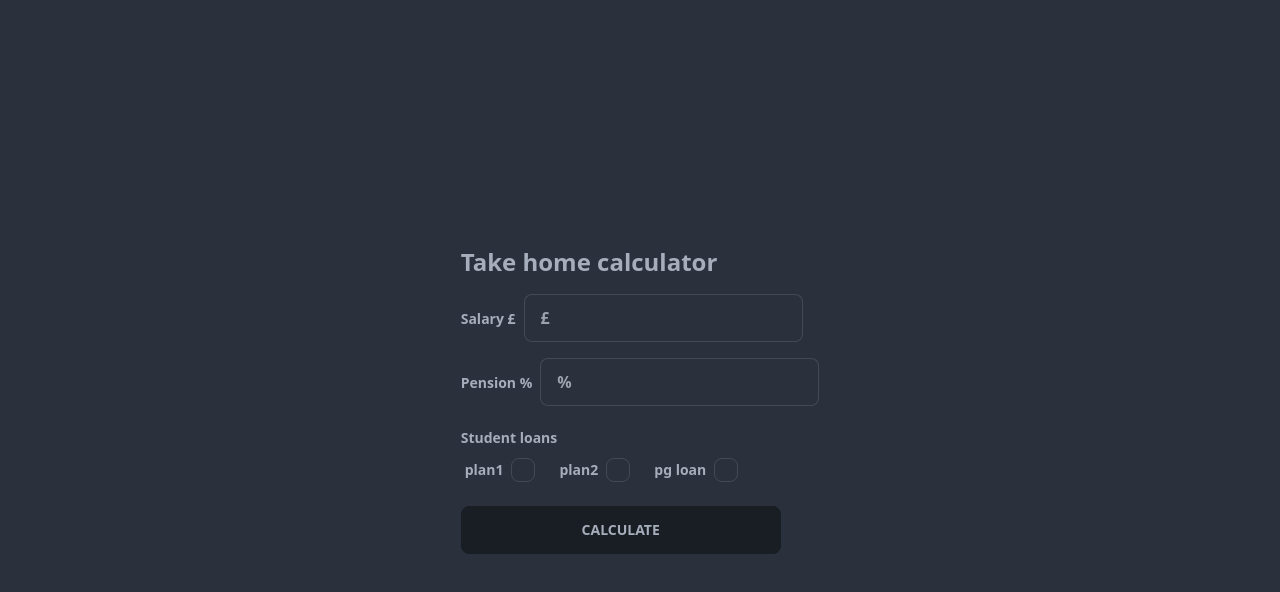
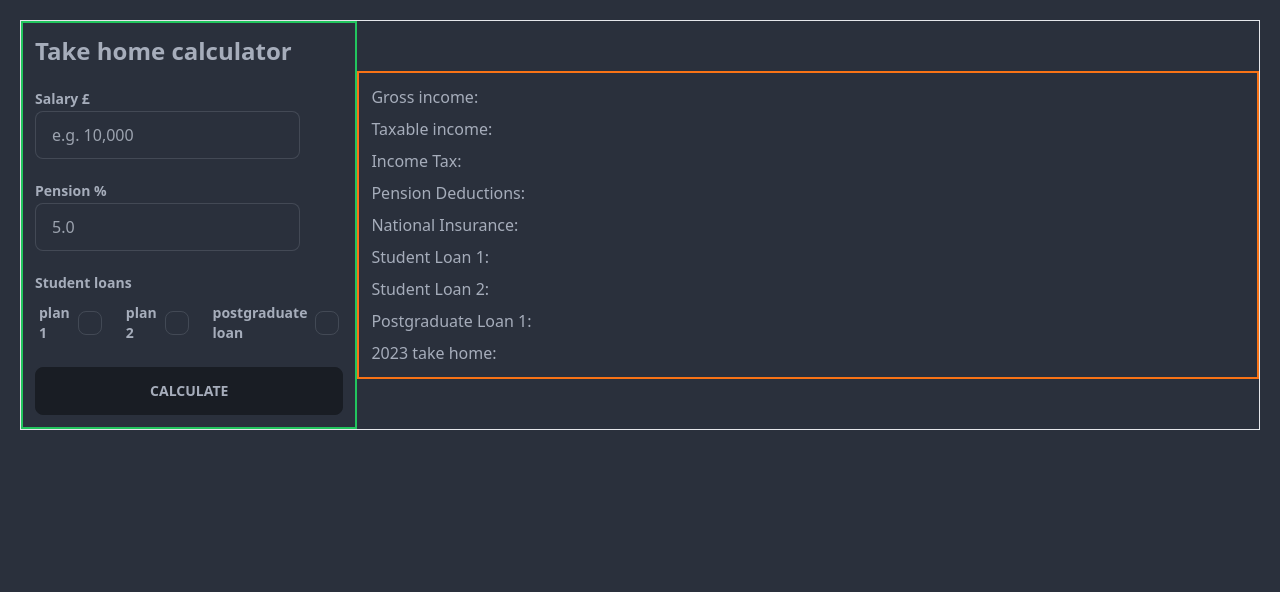
Before and after one commit to aamircodes/salary-calculator, a React (Create React App) app: page / in a window 1280 px wide. Shown: the top 592 px of the page. Built offline with nearby package versions, Linux system fonts and the light colour scheme.

Commit message:
New layout

```diff
--- a/src/App.js
+++ b/src/App.js
@@ -1,55 +1,29 @@
 import { useState } from 'react';
 import Form from './components/Form';
-import MockForm from './components/MockForm';
-import Results from './components/Results';
+import Table from './components/Table';
 
 const App = () => {
-  const [results, setResults] = useState({
-    submittedIncome: null,
-    incomeTax: null,
-    niTax: null,
-    studentTaxOne: null,
-    studentTaxTwo: null,
-    pgLoan: null,
-    pension: '',
-  });
-
-  const [submittedCheckedLoans, setSubmittedCheckedLoans] = useState({
-    planOne: false,
-    planTwo: false,
-    pgLoan: false,
-    pension: false,
-  });
+  const [grossIncome, setGrossIncome] = useState(null);
+  const [taxableIncome, setTaxableIncome] = useState(null);
+  const [incomeTax, setIncomeTax] = useState('');
+  const [pensionDeductions, setPensionDeductions] = useState('');
 
   return (
-    <div className='container mx-auto flex justify-center items-center h-screen'>
-      {/* <header className='w-full my-4 px-4 md:pt-4'> */}
-      {/* <div className='navbar justify-between bg-base-100 text-base-content rounded-box w-full max-w-xl mx-auto'>
-          <div className='flex-none'></div>
-          <div className='flex-none'>
-            <h1>Income Tax Calculator</h1>
-          </div>
-          <div className='flex-none'></div>
-        </div>
-      </header> */}
-      {/* <div className='max-w-7xl mx-auto px-4 py-8'> */}
-      {/* <div className='flex flex-wrap -mx-1'> */}
-      {/* <div className='w-full md:w-1/4 px-2'> */}
-      {/* <Form
-        className='form-control w-full max-w-xs flex'
-        setResults={setResults}
-        setSubmittedCheckedLoans={setSubmittedCheckedLoans}
-      /> */}
-      {/* </div>
-          <div className='w-full md:w-3/4 px-3'>
-            <Results
-              results={results}
-              submittedCheckedLoans={submittedCheckedLoans}
-            /> */}
-      {/* </div> */}
-      {/* </div> */}
-      {/* </div> */}
-      <MockForm />
+    <div className='App'>
+      <div className='flex flex-row justify-start items-center h-full border border-white-500'>
+        <Form
+          setGrossIncome={setGrossIncome}
+          setTaxableIncome={setTaxableIncome}
+          setIncomeTax={setIncomeTax}
+          setPensionDeductions={setPensionDeductions}
+        />
+        <Table
+          grossIncome={grossIncome}
+          taxableIncome={taxableIncome}
+          incomeTax={incomeTax}
+          pensionDeductions={pensionDeductions}
+        />
+      </div>
     </div>
   );
 };
--- a/src/components/Form.js
+++ b/src/components/Form.js
@@ -1,229 +1,115 @@
 import { useState } from 'react';
+import {
+  calculateGrossIncome,
+  calculateIncomeTax,
+  calculatePensionDeductions,
+  calculateTaxableIncome,
+} from '../utils/taxUtils';
 
-const PERSONAL_ALLOWANCE = 12570;
-const BASIC_RATE_THRESHOLD = 50270;
-const HIGHER_RATE_THRESHOLD = 150000;
-const INCOME_TAX_RATE_BASIC = 0.2;
-const INCOME_TAX_RATE_HIGHER = 0.4;
-const INCOME_TAX_RATE_ADDITIONAL = 0.45;
-const NI_RATE_SECONDARY = 0.12;
-const NI_RATE_ADDITIONAL = 0.02;
-
-const Form = ({ setResults, setSubmittedCheckedLoans }) => {
-  const [formData, setFormData] = useState({
-    salary: '',
-    pensionPercentage: '',
-  });
-
-  const [checkedLoans, setCheckedLoans] = useState({
-    planOne: false,
-    planTwo: false,
-    pgLoan: false,
-    pension: false,
-  });
-
-  const handleChange = (e) => {
-    setFormData({ ...formData, [e.target.name]: e.target.value });
-  };
+const Form = ({
+  setGrossIncome,
+  setTaxableIncome,
+  setIncomeTax,
+  setPensionDeductions,
+}) => {
+  const [salary, setSalary] = useState('');
+  const [pensionPercentage, setPensionPercentage] = useState('');
+  const [isPlan1Checked, setIsPlan1Checked] = useState(false);
+  const [isPlan2Checked, setIsPlan2Checked] = useState(false);
+  const [isPgChecked, isSetPgChecked] = useState(false);
 
   const handleSubmit = (e) => {
     e.preventDefault();
-    const incomeTax = calculateIncomeTax(formData.salary);
-    const niTax = calculateNITax(formData.salary);
-    const studentTaxOne = checkedLoans.planOne
-      ? calculatePlanOneLoan(formData.salary, checkedLoans.planTwo)
-      : null;
-    const studentTaxTwo = checkedLoans.planTwo
-      ? calculatePlanTwoLoan(formData.salary)
-      : null;
-    const pgLoan = checkedLoans.pgLoan
-      ? calculatePgLoan(formData.salary)
-      : null;
-    const pension = checkedLoans.pension
-      ? calculatePension(formData.salary, formData.pensionPercentage)
-      : null;
+    const pensionPercentageDivided = pensionPercentage / 100;
+    const grossIncome = calculateGrossIncome(salary);
+    const taxableIncome = calculateTaxableIncome(
+      salary,
+      pensionPercentageDivided
+    );
+    const incomeTax = calculateIncomeTax(salary, pensionPercentageDivided);
+    const pensionDeductions = calculatePensionDeductions(
+      salary,
+      pensionPercentageDivided
+    );
 
-    setResults({
-      submittedIncome: formData.salary,
-      incomeTax,
-      niTax,
-      studentTaxOne,
-      studentTaxTwo,
-      pgLoan,
-      pension,
-    });
-    setSubmittedCheckedLoans(checkedLoans);
+    setGrossIncome(grossIncome);
+    setTaxableIncome(taxableIncome);
+    setIncomeTax(incomeTax);
+    setPensionDeductions(pensionDeductions);
   };
 
-  const handleCheckboxChange = (plan) => {
-    setCheckedLoans({ ...checkedLoans, [plan]: !checkedLoans[plan] });
-  };
-
-  function calculateIncomeTax(salary) {
-    let income = salary - calculatePension(salary, formData.pensionPercentage);
-    const personalAllowance =
-      income <= 100000
-        ? PERSONAL_ALLOWANCE
-        : income > 100000 && income < 125140
-        ? PERSONAL_ALLOWANCE - (income - 100000) * 0.5
-        : 0;
-
-    let tax = 0;
-    if (income <= PERSONAL_ALLOWANCE) {
-      return tax;
-    }
-    if (income > HIGHER_RATE_THRESHOLD) {
-      tax += (income - HIGHER_RATE_THRESHOLD) * INCOME_TAX_RATE_ADDITIONAL;
-      income = HIGHER_RATE_THRESHOLD;
-    }
-    if (income > BASIC_RATE_THRESHOLD) {
-      tax += (income - BASIC_RATE_THRESHOLD) * INCOME_TAX_RATE_HIGHER;
-      income = BASIC_RATE_THRESHOLD;
-    }
-    if (income > PERSONAL_ALLOWANCE) {
-      tax += (income - PERSONAL_ALLOWANCE) * INCOME_TAX_RATE_BASIC;
-      income = PERSONAL_ALLOWANCE;
-    }
-    if (income > 0) {
-      tax += (income - personalAllowance) * INCOME_TAX_RATE_HIGHER;
-    }
-
-    return tax;
-  }
-
-  // Class 1A NI 23/24
-  function calculateNITax(salary) {
-    let ni = 0;
-
-    if (salary > BASIC_RATE_THRESHOLD) {
-      const additionalNI = salary - BASIC_RATE_THRESHOLD;
-      ni += additionalNI * NI_RATE_ADDITIONAL;
-      salary = BASIC_RATE_THRESHOLD;
-    }
-
-    if (salary > PERSONAL_ALLOWANCE) {
-      const primaryNI = salary - PERSONAL_ALLOWANCE;
-      ni += primaryNI * NI_RATE_SECONDARY;
-    }
-
-    return ni;
-  }
-
-  function calculatePlanOneLoan(income, planTwoChecked) {
-    let tax = 0;
-    if (income >= 20195) {
-      if (income >= 27295 && planTwoChecked) {
-        tax = (27295 - 20195) * 0.09;
-      } else if (!planTwoChecked) {
-        const taxableIncome = income - 20195;
-        tax = taxableIncome * 0.09;
-      }
-    }
-    return tax;
-  }
-  function calculatePlanTwoLoan(income) {
-    let tax = 0;
-    if (income > 27295) {
-      const taxableIncome = income - 27295;
-      tax = taxableIncome * 0.09;
-    }
-    return tax;
-  }
-
-  function calculatePgLoan(income) {
-    let tax = 0;
-    if (income > 21000) {
-      const taxableIncome = income - 21000;
-      tax = taxableIncome * 0.06;
-    }
-    return tax;
-  }
-
-  function calculatePension(income, percentage) {
-    let pension = income * (percentage / 100);
-    return pension;
-  }
-
-  //-------------------------------------------------------------//
-
   return (
-    <form onSubmit={handleSubmit} className='px-3'>
-      <label className='label'>
-        <span className='label-text'>What is your annual salary?</span>
+    <div className='p-3 border-2 border-green-500 max-w-sm'>
+      <h1 className='text-2xl font-bold mb-4'>Take home calculator</h1>
+      <form className='flex flex-col gap-4' onSubmit={handleSubmit}>
+        <div className='flex flex-col gap-2'>
+          <label className='text-lg font-semibold cursor-pointer'>
+            <span className='label-text mr-2'>Salary {`\u00A3`}</span>
+            <input
+              className='input input-bordered max-w-xs font-normal'
+              type='number'
+              step='0.01'
+              min='0.01'
+              placeholder='e.g. 10,000'
+              value={salary}
+              onChange={(e) => setSalary(e.target.value)}
+            />
           </label>
+        </div>
+        <div className='flex flex-col gap-2'>
+          <label className='text-lg font-semibold cursor-pointer'>
+            <span className='label-text mr-2'>Pension {`\u0025`}</span>
+            {/* add validation */}
             <input
-        min='0.01'
-        step={0.01}
-        type='number'
-        name='salary'
-        value={formData.salary}
-        placeholder='£'
-        className='input input-bordered w-full max-w-xs'
-        onChange={handleChange}
-        onWheel={(e) => {
-          e.preventDefault();
-        }}
+              className='input input-bordered max-w-xs font-normal'
+              type='text'
+              step='0.1'
+              min='0.0'
+              placeholder='5.0'
+              value={pensionPercentage}
+              onChange={(e) => setPensionPercentage(e.target.value)}
             />
+          </label>
+        </div>
+        <div className='flex flex-col gap-2'>
+          <label className='text-lg font-semibold cursor-pointer'>
+            <span className='label-text'>Student loans</span>
+            <div className='flex flex-row gap-4'>
               <label className='label cursor-pointer'>
-        <span className='label-text'>Plan 1 student loan</span>
+                <span className='label-text mr-2'>plan 1</span>
                 <input
                   type='checkbox'
-          checked={checkedLoans.planOne}
-          onChange={() => handleCheckboxChange('planOne')}
+                  checked={isPlan1Checked}
+                  onChange={() => setIsPlan1Checked(!isPlan1Checked)}
                   className='checkbox'
                 />
               </label>
               <label className='label cursor-pointer'>
-        <span className='label-text'>Plan 2 student loan</span>
+                <span className='label-text mr-2'>plan 2</span>
                 <input
                   type='checkbox'
-          checked={checkedLoans.planTwo}
-          onChange={() => handleCheckboxChange('planTwo')}
+                  checked={isPlan2Checked}
+                  onChange={() => setIsPlan2Checked(!isPlan2Checked)}
                   className='checkbox'
                 />
               </label>
               <label className='label cursor-pointer'>
-        <span className='label-text'>Postgraduate student loan</span>
+                <span className='label-text mr-2'>postgraduate loan</span>
                 <input
                   type='checkbox'
-          checked={checkedLoans.pgLoan}
-          onChange={() => handleCheckboxChange('pgLoan')}
+                  checked={isPgChecked}
+                  onChange={() => isSetPgChecked(!isPgChecked)}
                   className='checkbox'
                 />
               </label>
-      <label className='label cursor-pointer'>
-        <span className='label-text'>Pension</span>
-        {checkedLoans.pension ? (
-          <input
-            min='0.01'
-            step={0.01}
-            type='number'
-            name='pension'
-            value={formData.pensionPercentage}
-            placeholder='%'
-            className='input input-bordered w-full max-w-xs'
-            onChange={(e) =>
-              setFormData({ ...formData, pensionPercentage: e.target.value })
-            }
-            onWheel={(e) => {
-              e.preventDefault();
-            }}
-          />
-        ) : (
-          ''
-        )}
-        <input
-          type='checkbox'
-          checked={checkedLoans.pension}
-          onChange={() => handleCheckboxChange('pension')}
-          className='checkbox'
-        />
+            </div>
           </label>
-
-      <button type='submit' className='btn'>
-        Calculate!
+        </div>
+        <button className='btn w-full max-w-xs' type='submit'>
+          Calculate
         </button>
       </form>
+    </div>
   );
 };
 
--- a/src/components/MockForm.js
+++ /dev/null
@@ -1,95 +0,0 @@
-import { useState } from 'react';
-
-const MockForm = () => {
-  const [mockSalary, setMockSalary] = useState('');
-  const [mockPension, setMockPension] = useState('');
-  const [plan1Checked, setPlan1Checked] = useState(false);
-  const [plan2Checked, setPlan2Checked] = useState(false);
-  const [pgLoanChecked, setPgLoanChecked] = useState(false);
-
-  const handleMockSubmit = (e) => {
-    e.preventDefault();
-    console.log(
-      `selected loan options are ${JSON.stringify({
-        plan1Checked,
-        plan2Checked,
-        pgLoanChecked,
-      })}`
-    );
-  };
-
-  return (
-    <div className='p-4'>
-      <h1 className='text-2xl font-bold mb-4'>Take home calculator</h1>
-      <form className='flex flex-col gap-4' onSubmit={handleMockSubmit}>
-        <div className='flex flex-col gap-2'>
-          <label className='text-lg font-semibold cursor-pointer'>
-            <span className='label-text mr-2'>Salary {`\u00A3`}</span>
-            <input
-              className='input input-bordered max-w-xs'
-              type='number'
-              step='0.01'
-              min='0.01'
-              placeholder='£'
-              value={mockSalary}
-              onChange={(e) => setMockSalary(e.target.value)}
-            />
-          </label>
-        </div>
-        <div className='flex flex-col gap-2'>
-          <label className='text-lg font-semibold cursor-pointer'>
-            <span className='label-text mr-2'>Pension {`\u0025`}</span>
-            <input
-              className='input input-bordered max-w-xs'
-              type='number'
-              step='0.1'
-              min='0.0'
-              placeholder='%'
-              value={mockPension}
-              onChange={(e) => setMockPension(e.target.value)}
-            />
-          </label>
-        </div>
-        <div className='flex flex-col gap-2'>
-          <label className='text-lg font-semibold cursor-pointer'>
-            <span className='label-text'>Student loans</span>
-            <div className='flex flex-row gap-4'>
-              <label className='label cursor-pointer'>
-                <span className='label-text mr-2'>plan1</span>
-                <input
-                  type='checkbox'
-                  checked={plan1Checked}
-                  onChange={() => setPlan1Checked(!plan1Checked)}
-                  className='checkbox'
-                />
-              </label>
-              <label className='label cursor-pointer'>
-                <span className='label-text mr-2'>plan2</span>
-                <input
-                  type='checkbox'
-                  checked={plan2Checked}
-                  onChange={() => setPlan2Checked(!plan2Checked)}
-                  className='checkbox'
-                />
-              </label>
-              <label className='label cursor-pointer'>
-                <span className='label-text mr-2'>pg loan</span>
-                <input
-                  type='checkbox'
-                  checked={pgLoanChecked}
-                  onChange={() => setPgLoanChecked(!pgLoanChecked)}
-                  className='checkbox'
-                />
-              </label>
-            </div>
-          </label>
-        </div>
-        <button className='btn w-full max-w-xs' type='submit'>
-          Calculate
-        </button>
-      </form>
-    </div>
-  );
-};
-
-export default MockForm;
--- a/src/components/Results.js
+++ b/src/components/Results.js
@@ -1,5 +1,3 @@
-import React from 'react';
-
 const Results = ({ results, submittedCheckedLoans }) => {
   const netIncome =
     results.submittedIncome -
--- /dev/null
+++ b/src/components/Table.js
@@ -0,0 +1,22 @@
+const Table = ({
+  grossIncome,
+  taxableIncome,
+  incomeTax,
+  pensionDeductions,
+}) => {
+  return (
+    <div className='flex flex-col gap-2 p-3 border-2 border-orange-500 w-full h-full'>
+      <div>Gross income: {grossIncome}</div>
+      <div>Taxable income: {taxableIncome}</div>
+      <div>Income Tax: {incomeTax}</div>
+      <div>Pension Deductions: {pensionDeductions}</div>
+      <div>National Insurance: </div>
+      <div>Student Loan 1: </div>
+      <div>Student Loan 2: </div>
+      <div>Postgraduate Loan 1: </div>
+      <div>2023 take home: </div>
+    </div>
+  );
+};
+
+export default Table;
--- a/src/index.css
+++ b/src/index.css
@@ -3,5 +3,5 @@
 @tailwind utilities;
 
 .App {
-    padding: 30px;
+    padding: 20px;
 }
--- /dev/null
+++ b/src/utils/taxUtils.js
@@ -0,0 +1,65 @@
+const PERSONAL_ALLOWANCE = 12570;
+const BASIC_RATE_THRESHOLD = 50270;
+const HIGHER_RATE_THRESHOLD = 150000;
+const INCOME_TAX_RATE_BASIC = 0.2;
+const INCOME_TAX_RATE_HIGHER = 0.4;
+const INCOME_TAX_RATE_ADDITIONAL = 0.45;
+const NI_RATE_SECONDARY = 0.12;
+const NI_RATE_ADDITIONAL = 0.02;
+
+export function calculateGrossIncome(salary) {
+  return salary;
+}
+
+function calculatePersonalAllowance(salary) {
+  const pa =
+    salary <= 100000
+      ? PERSONAL_ALLOWANCE
+      : salary > 100000 && salary < 125140
+      ? PERSONAL_ALLOWANCE - (salary - 100000) * 0.5
+      : 0;
+
+  return pa;
+}
+
+export function calculateTaxableIncome(salary, pensionPercentage) {
+  const personalAllowance = calculatePersonalAllowance(salary);
+  const pensionDeductions = calculatePensionDeductions(
+    salary,
+    pensionPercentage
+  );
+  return Math.max(salary - personalAllowance - pensionDeductions, 0);
+}
+
+// employer pension scheme (no tax on this, income tax salary reduced by this amount)
+export function calculatePensionDeductions(salary, pensionPercentage) {
+  const a = salary * pensionPercentage;
+  return a;
+}
+
+export function calculateIncomeTax(salary, pensionPercentage) {
+  let income = salary - calculatePensionDeductions(salary, pensionPercentage);
+  let tax = 0;
+
+  if (income <= PERSONAL_ALLOWANCE) {
+    return tax;
+  }
+  if (income > HIGHER_RATE_THRESHOLD) {
+    tax += (income - HIGHER_RATE_THRESHOLD) * INCOME_TAX_RATE_ADDITIONAL;
+    income = HIGHER_RATE_THRESHOLD;
+  }
+  if (income > BASIC_RATE_THRESHOLD) {
+    tax += (income - BASIC_RATE_THRESHOLD) * INCOME_TAX_RATE_HIGHER;
+    income = BASIC_RATE_THRESHOLD;
+  }
+  if (income > PERSONAL_ALLOWANCE) {
+    tax += (income - PERSONAL_ALLOWANCE) * INCOME_TAX_RATE_BASIC;
+    income = PERSONAL_ALLOWANCE;
+  }
+  if (income > 0) {
+    const personalAllowance = calculatePersonalAllowance(salary);
+    tax += (income - personalAllowance) * INCOME_TAX_RATE_HIGHER;
+  }
+
+  return tax;
+}
```
Lines whose indentation alone changed are shown as unchanged.
